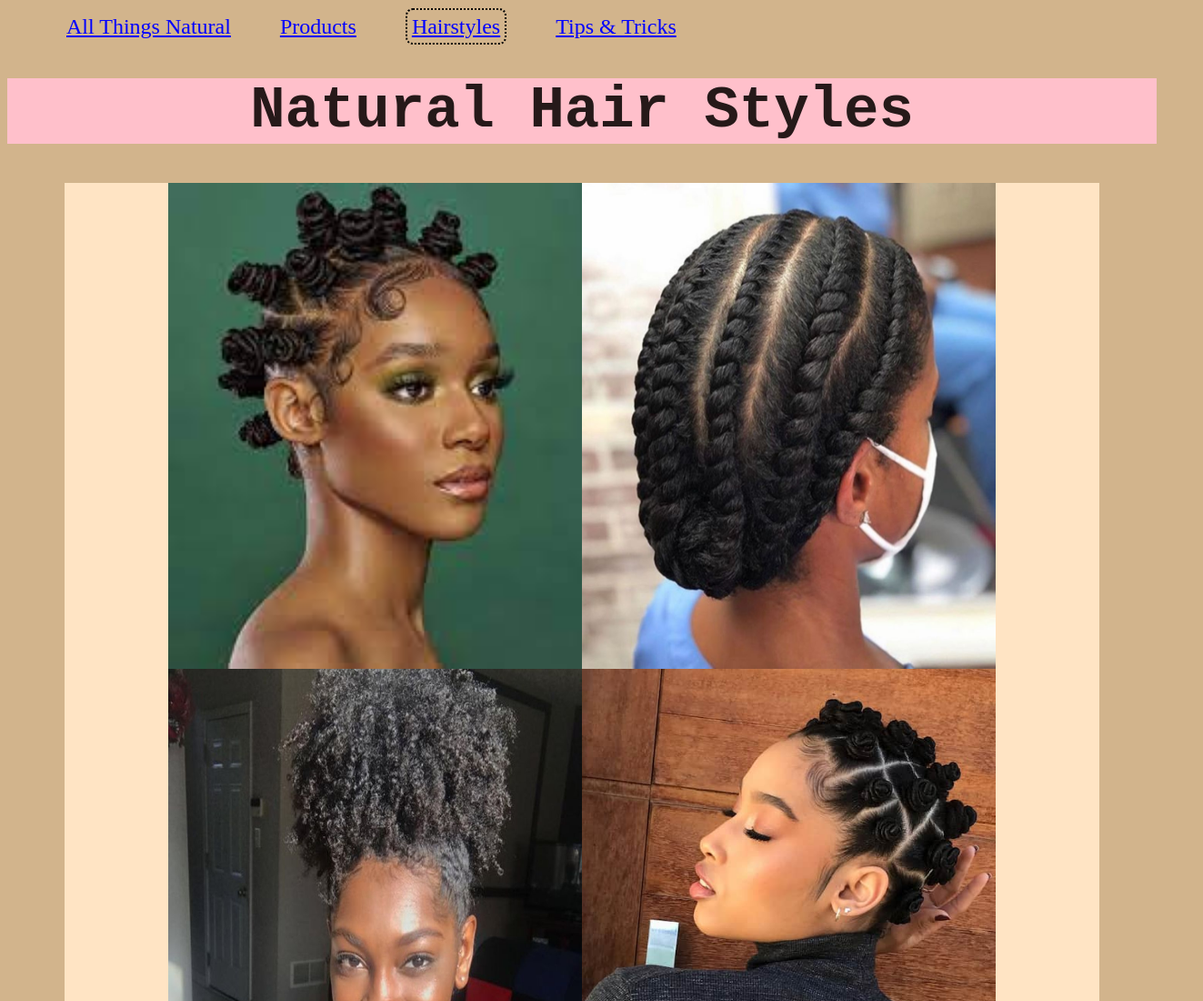
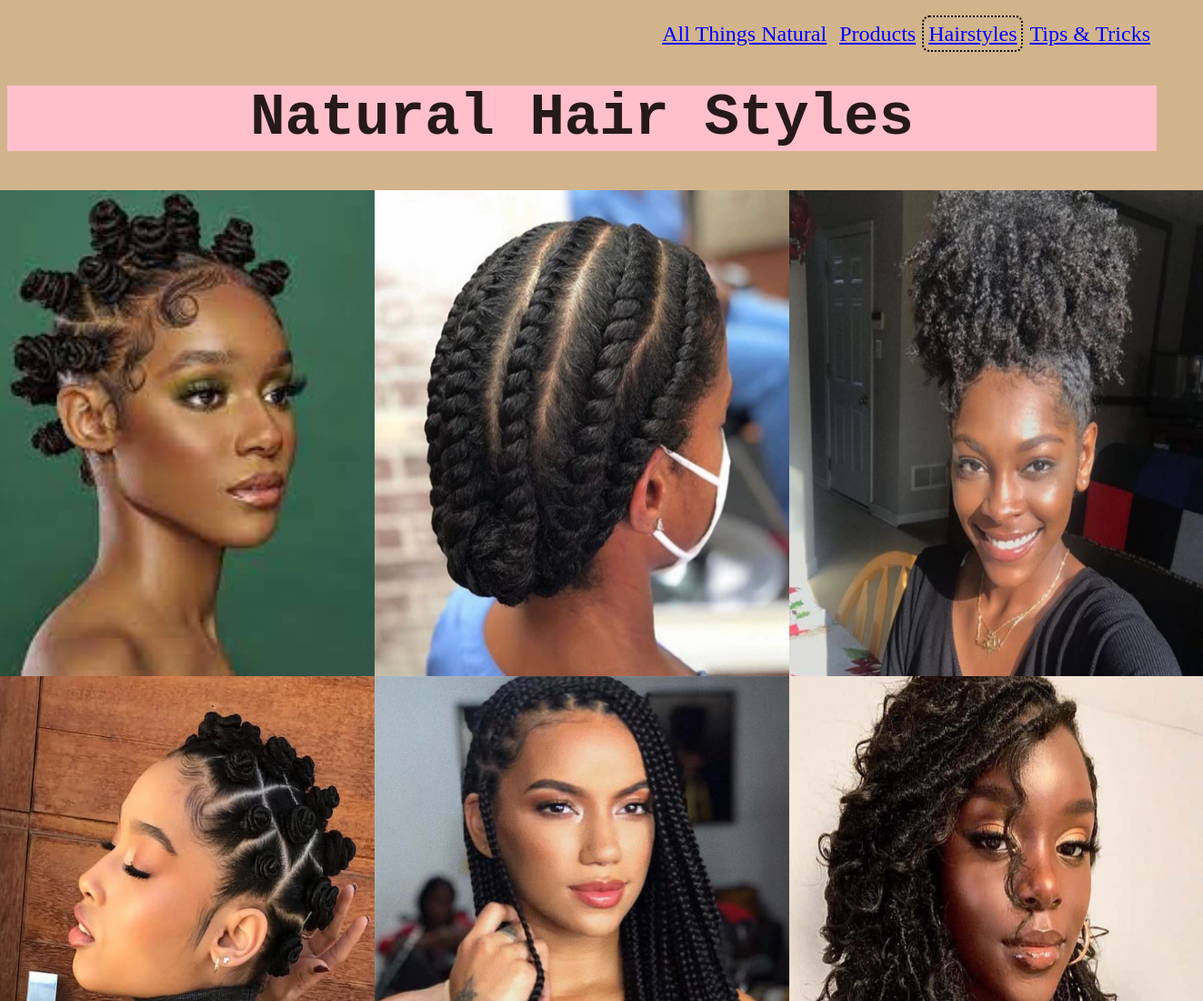
Before and after one commit to TreyanaR/339-Project, a plain HTML site: page styles.html in a window 1280 px wide. Shown: the top 1100 px of the page at 91% size, 1323 px wide, since content can reach past the window. Drawn offline with Linux system fonts and the light colour scheme.

Commit message:
updated nav

```diff
--- a/css/styles.css
+++ b/css/styles.css
@@ -1,9 +1,16 @@
-nav li{
-    display: inline;
-    padding: 25px;
-    width: 25%;
-    font-size: x-large;
+
+nav ul{
+    display: flex;
+    flex-flow: row nowrap;
+    list-style: none;
+    font-size: large;
+
 }
+li a{
+ padding: 7px;
+ margin-top: auto;
+}
+
 /*https://www.w3schools.com/accessibility/accessibility_skip_links.php*/
 .skiptomain{
     position: absolute;
@@ -63,22 +70,60 @@ body{
 
     }
     @media screen and (min-width:400px){
-        .gallery{
+        .hairstyles{
         background-color: lavenderblush;
         grid-template-columns: 20% 20% ;
         justify-content:center;
         align-items:stretch;
+        }
+        .hairstyles img{
+            grid-column: auto/span 2;
+        }
+
+
     }
 
-    }
+
     @media screen and (min-width:700px){
         .hairstyles{
         background-color: bisque;
         grid-template-columns: 20% 20% 20% 20%;
         justify-content:center;
         align-items:stretch;
-        grid-column: 1/3}}
+        grid-column: 1/3}
 
         .hairstyles img{
             grid-column: auto/span 2;
         }
+        nav ul{
+            display: flex;
+            flex-flow: row nowrap;
+            list-style: none;
+            font-size: x-large;
+            justify-content: space-around;
+
+        }}
+
+
+    /*I know this is wrong, just copied for another view*/
+
+    @media screen and (min-width:1200px){
+        .hairstyles{
+            background-color: rgb(255, 254, 196);
+            grid-template-columns: 20% 20% 20% 20% 20% 20%;
+            justify-content:center;
+            align-items:stretch;
+            grid-column: 1/3}
+
+            .hairstyles img{
+                grid-column: auto/span 2;
+            }
+
+            nav ul{
+                display: flex;
+                flex-flow: row nowrap;
+                list-style: none;
+                font-size: x-large;
+                justify-content: right;
+
+            }}
```
